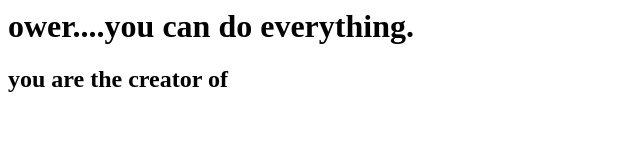
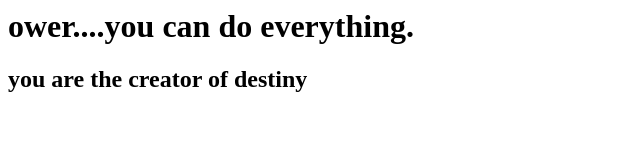
Before and after one commit to khushwant-Dafade/firstrepo, a plain HTML site: page index.html in a window 1280 px wide. Shown: the whole page, without its empty margins (0-640 px from the left). Drawn offline with Linux system fonts and the light colour scheme.

Commit message:
fixed the defect

```diff
--- a/index.html
+++ b/index.html
@@ -1,6 +1,6 @@
 <html>
 	<body>
 		<h1>ower....you can do everything.</h1>
-		<h2>you are the creator of </h2>
+		<h2>you are the creator of destiny</h2>
 	</body>
 </html>
```
